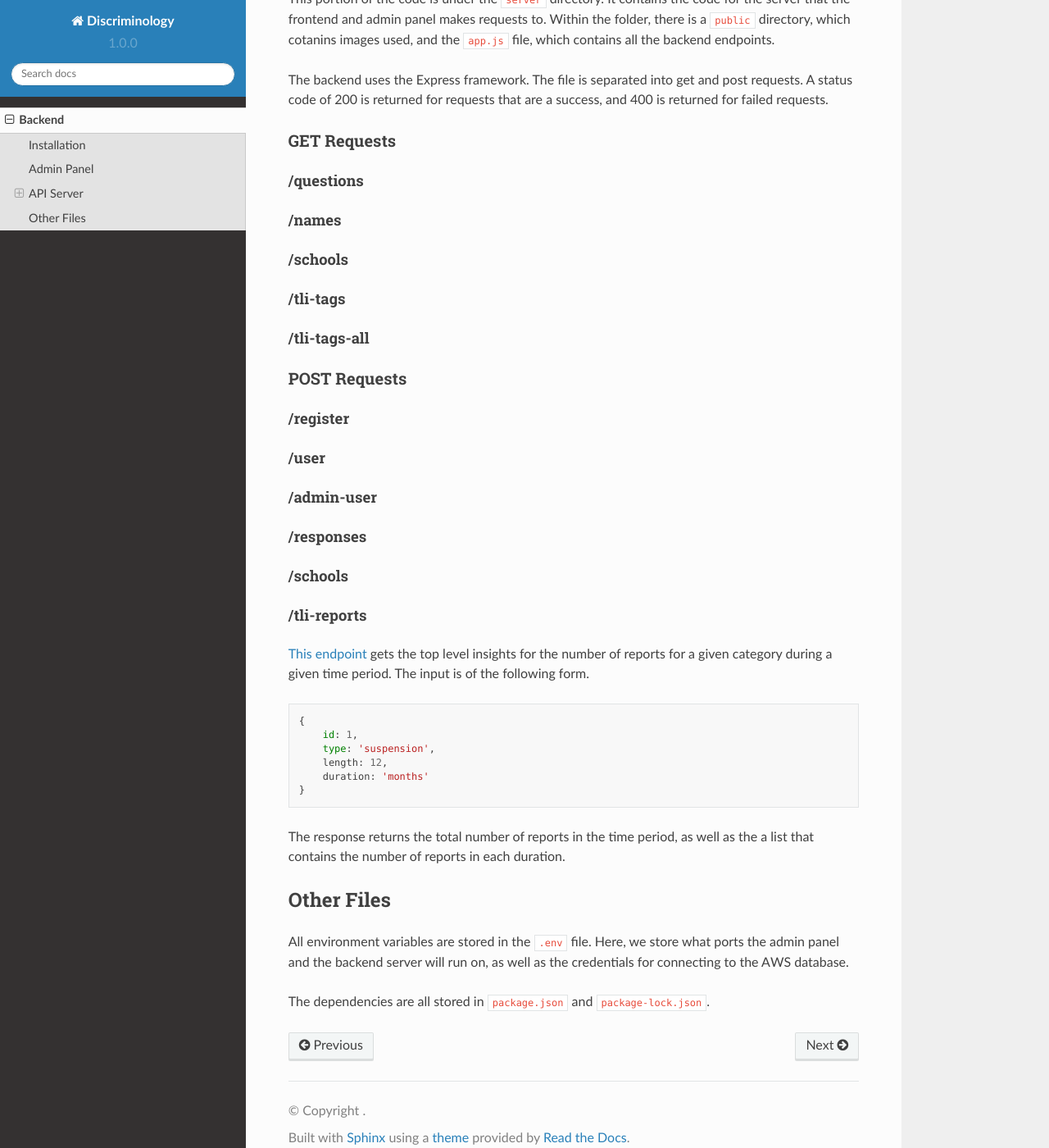
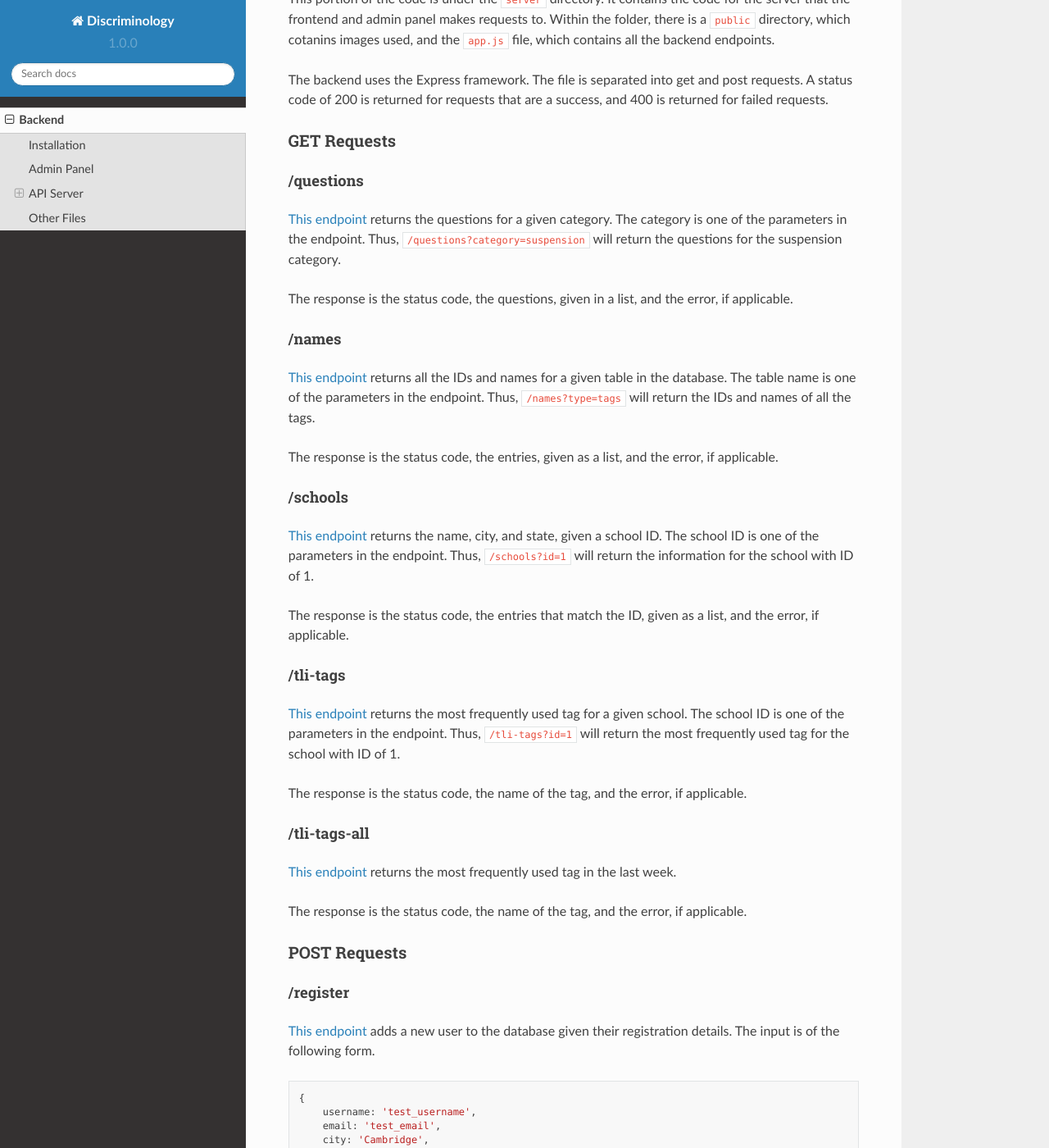
Before and after one commit to JHPark25/DiscriminologyDocs, a Sphinx documentation site: the page built from docs/source/backend.rst, in a window 1280 px wide and 1400 px high, scrolled down 983 px. Shown: the whole window at 82% size. Built offline with Sphinx 7.4.7 and the Read the Docs theme 2.0.0, drawn with Linux system fonts in a browser that asks for light colours; pages that are not in the unit, such as notebooks, are missing from menus; some of the changed text lies outside the part shown.

Commit message:
Backend finish!

```diff
--- a/docs/source/backend.rst
+++ b/docs/source/backend.rst
@@ -74,21 +74,59 @@ GET Requests
 /questions
 +++++++++++++
 
+`This endpoint <https://github.com/hcs-t4sg/hcs-t4sg-discriminology_project/blob/e56af37ea9f8215997e2b180ede24d81c0148f54/backend/server/app.js#L35>`_
+returns the questions for a given category. The category is one of the
+parameters in the endpoint. Thus, ``/questions?category=suspension`` will return
+the questions for the suspension category.
+
+The response is the status code, the questions, given in a list, and the error,
+if applicable.
+
 +++++++++++++
 /names
 +++++++++++++
+
+`This endpoint <https://github.com/hcs-t4sg/hcs-t4sg-discriminology_project/blob/e56af37ea9f8215997e2b180ede24d81c0148f54/backend/server/app.js#L52>`_
+returns all the IDs and names for a given table in the database. The table name
+is one of the parameters in the endpoint. Thus, ``/names?type=tags`` will return
+the IDs and names of all the tags.
+
+The response is the status code, the entries, given as a list, and the error, if
+applicable.
 
 +++++++++++++
 /schools
 +++++++++++++
 
+`This endpoint <https://github.com/hcs-t4sg/hcs-t4sg-discriminology_project/blob/e56af37ea9f8215997e2b180ede24d81c0148f54/backend/server/app.js#L66>`_
+returns the name, city, and state, given a school ID. The school ID is one of
+the parameters in the endpoint. Thus, ``/schools?id=1`` will return the
+information for the school with ID of 1.
+
+The response is the status code, the entries that match the ID, given as a list,
+and the error, if applicable.
+
 +++++++++++++
 /tli-tags
 +++++++++++++
 
+`This endpoint <https://github.com/hcs-t4sg/hcs-t4sg-discriminology_project/blob/e56af37ea9f8215997e2b180ede24d81c0148f54/backend/server/app.js#L80>`_
+returns the most frequently used tag for a given school. The school ID is one of
+the parameters in the endpoint. Thus, ``/tli-tags?id=1`` will return the most
+frequently used tag for the school with ID of 1.
+
+The response is the status code, the name of the tag, and the error, if
+applicable.
+
 +++++++++++++
 /tli-tags-all
 +++++++++++++
+
+`This endpoint <https://github.com/hcs-t4sg/hcs-t4sg-discriminology_project/blob/e56af37ea9f8215997e2b180ede24d81c0148f54/backend/server/app.js#L119>`_
+returns the most frequently used tag in the last week.
+
+The response is the status code, the name of the tag, and the error, if
+applicable.
 
 *************
 POST Requests
@@ -98,27 +136,99 @@ POST Requests
 /register
 +++++++++++++
 
+`This endpoint <https://github.com/hcs-t4sg/hcs-t4sg-discriminology_project/blob/e56af37ea9f8215997e2b180ede24d81c0148f54/backend/server/app.js#L157>`_
+adds a new user to the database given their registration details. The input is
+of the following form.
+
+::
+
+    {
+        username: 'test_username',
+        email: 'test_email',
+        city: 'Cambridge',
+        state: 'Massachusetts',
+        zipCode: '02138',
+        organization: 1
+    }
+
+The response is the status code and the error, if applicable.
+
 +++++++++++++
 /user
 +++++++++++++
+
+`This endpoint <https://github.com/hcs-t4sg/hcs-t4sg-discriminology_project/blob/e56af37ea9f8215997e2b180ede24d81c0148f54/backend/server/app.js#L181>`_
+gets the ID for a given user's username. The input is of the following form.
+
+::
+
+    {
+        username: 'test_username'
+    }
+
+The response is the status code, the ID, and the error, if applicable.
 
 +++++++++++++
 /admin-user
 +++++++++++++
 
+`This endpoint <https://github.com/hcs-t4sg/hcs-t4sg-discriminology_project/blob/e56af37ea9f8215997e2b180ede24d81c0148f54/backend/server/app.js#L197>`_
+checks that a given email and password is valid for admin users. This endpoint
+is used when signing in on the admin panel. The input is of the following form.
+
+::
+
+    {
+        email: 'test_email',
+        password: 'test_password'
+    }
+
+The response is the status code, the number of matching entries with such email
+and password, and the error, if applicable.
+
 +++++++++++++
 /responses
 +++++++++++++
+
+`This endpoint <https://github.com/hcs-t4sg/hcs-t4sg-discriminology_project/blob/e56af37ea9f8215997e2b180ede24d81c0148f54/backend/server/app.js#L213>`_
+stores the given responses to a report in the database. This endpoint is used
+for adding new reports to the database. The input is of the following form.
+
+::
+
+    {
+        category: 'suspension,
+        answers: ['answer1', 'answer2', 'answer3'],
+        question_no: 3,
+        tags: 'tags',
+        date: '2022/12/23'
+    }
+
+The response is the status code and the error, if applicable.
 
 +++++++++++++
 /schools
 +++++++++++++
 
+`This endpoint <https://github.com/hcs-t4sg/hcs-t4sg-discriminology_project/blob/e56af37ea9f8215997e2b180ede24d81c0148f54/backend/server/app.js#L242>`_
+stores the given school in the database. This endpoint is used for adding new
+schools. The input is of the following form.
+
+::
+
+    {
+        name: 'name',
+        city: 'city',
+        state: 'state'
+    }
+
+The response is the status code and the error, if applicable.
+
 +++++++++++++
 /tli-reports
 +++++++++++++
 
-`This endpoint <https://github.com/hcs-t4sg/hcs-t4sg-discriminology_project/blob/3f149a40e7e035276b9f4c190426d3491e8bea39/backend/server/app.js#L261>`_
+`This endpoint <https://github.com/hcs-t4sg/hcs-t4sg-discriminology_project/blob/e56af37ea9f8215997e2b180ede24d81c0148f54/backend/server/app.js#L260>`_
 gets the top level insights for the number of reports for a given
 category during a given time period. The input is of the following form.
 
```
